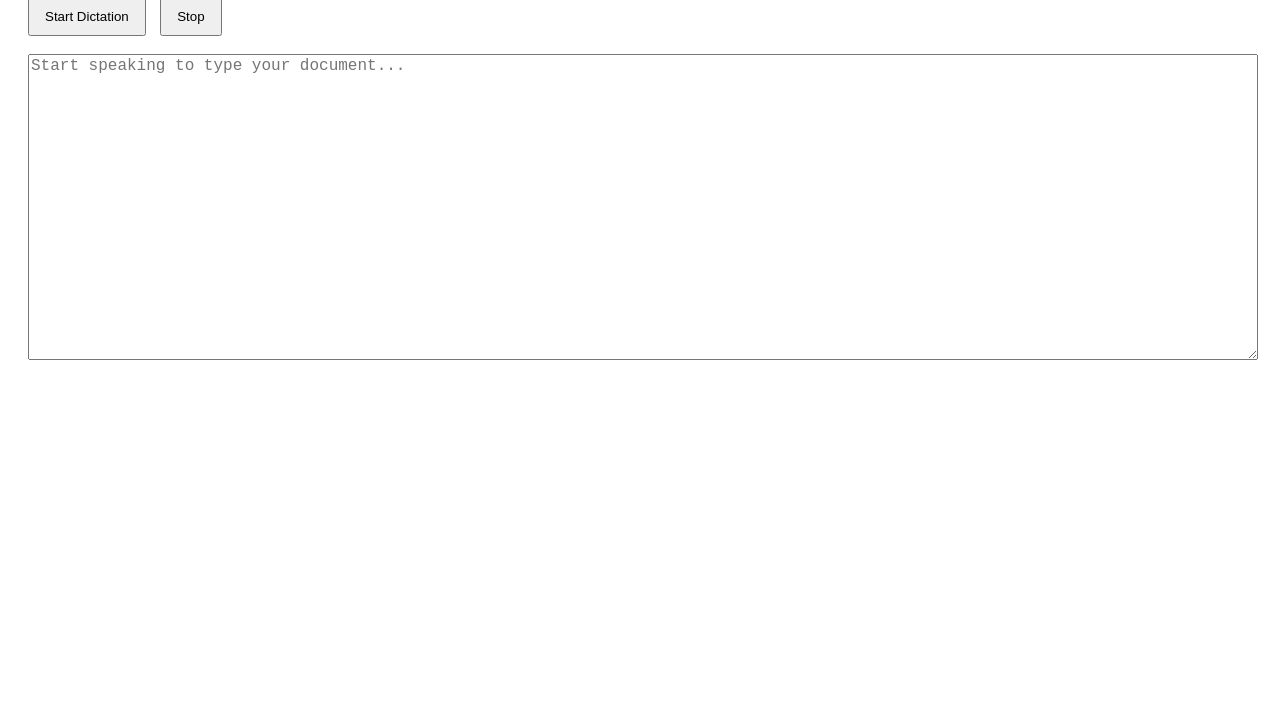
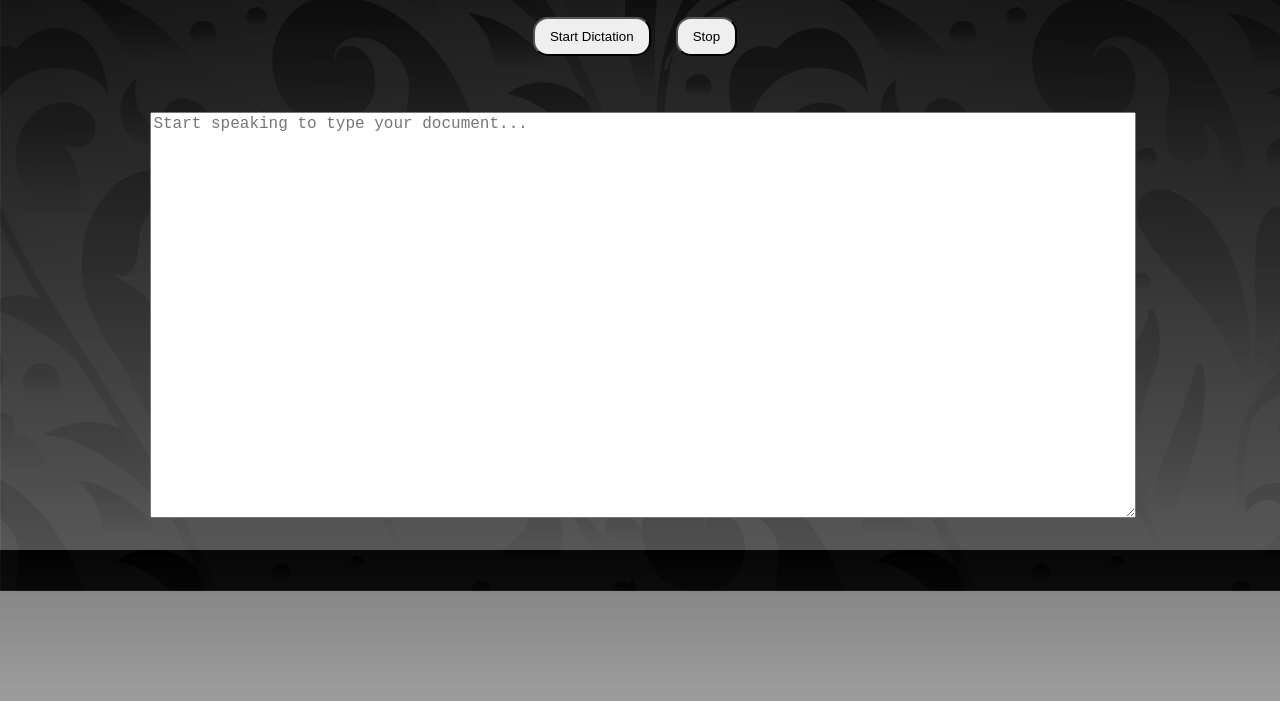
Before and after one commit to vicklov-works/penitall-voice-typing, a plain HTML site: page index.html in a window 1280 px wide. Shown: the part 99-800 px from the top of the page. Drawn offline with Linux system fonts and the light colour scheme.

Commit message:
re-committing

```diff
--- a/index.html
+++ b/index.html
@@ -4,18 +4,36 @@
     <meta charset="UTF-8">
     <title>Voice Document Typing</title>
     <style>
-        body { font-family: Arial, sans-serif; padding: 20px; }
-        textarea { width: 100%; height: 300px; font-size: 16px; }
-        button { padding: 10px 15px; margin-right: 10px; }
+        body {
+            font-family: Arial,
+            sans-serif;
+            padding: 20px;
+            background:
+                linear-gradient(rgba(0, 0, 0, 0.5), rgba(255, 255, 255, 0.3)),
+                url(bg.jpg) center/cover no-repeat;
+        }
+        .heading{
+            text-align: center;
+            margin-bottom: 20px;
+            display: flex;
+            justify-content: center;
+            align-items: center;
+            gap: 15px;
+        }
+        textarea {width: 80%; height: 400px; font-size: 16px; margin-left: 10%;}
+        button { padding: 10px 15px; margin-right: 10px; border-radius: 15px; cursor: pointer;}
     </style>
 </head>
 <body>
 
+<div class="heading", id="brand">
 <h2 style="color: deepskyblue; font-family:Verdana, Geneva, Tahoma, sans-serif;">Penitall Voice Typing</h2>
+</div>
 
-
+<div class="heading" id="controls">
 <button onclick="startDictation()">Start Dictation</button>
 <button onclick="stopDictation()">Stop</button>
+</div>
 
 <br><br>
 <textarea id="document" placeholder="Start speaking to type your document..."></textarea>
```
Also changed, not shown: bg.jpg (added).
